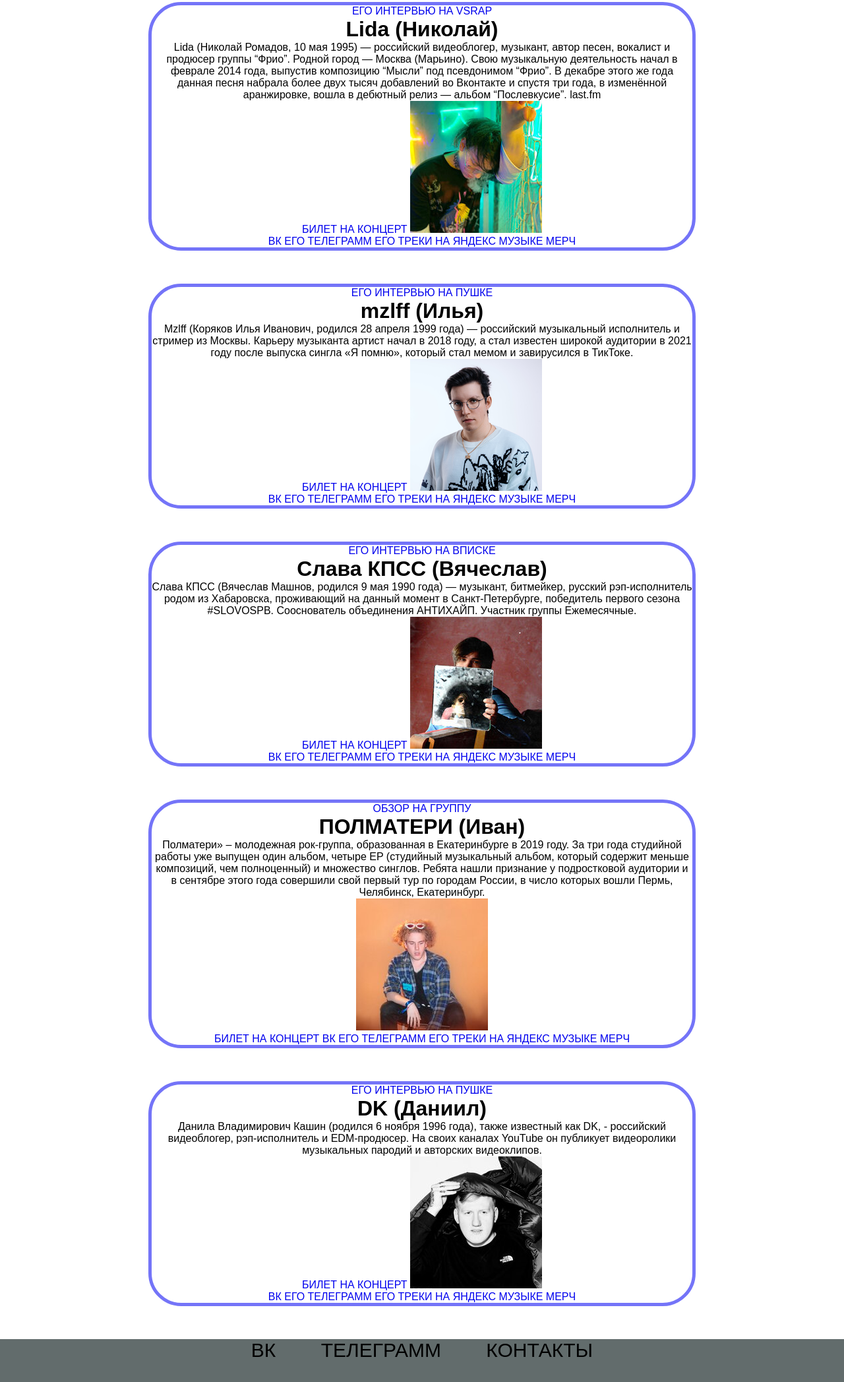
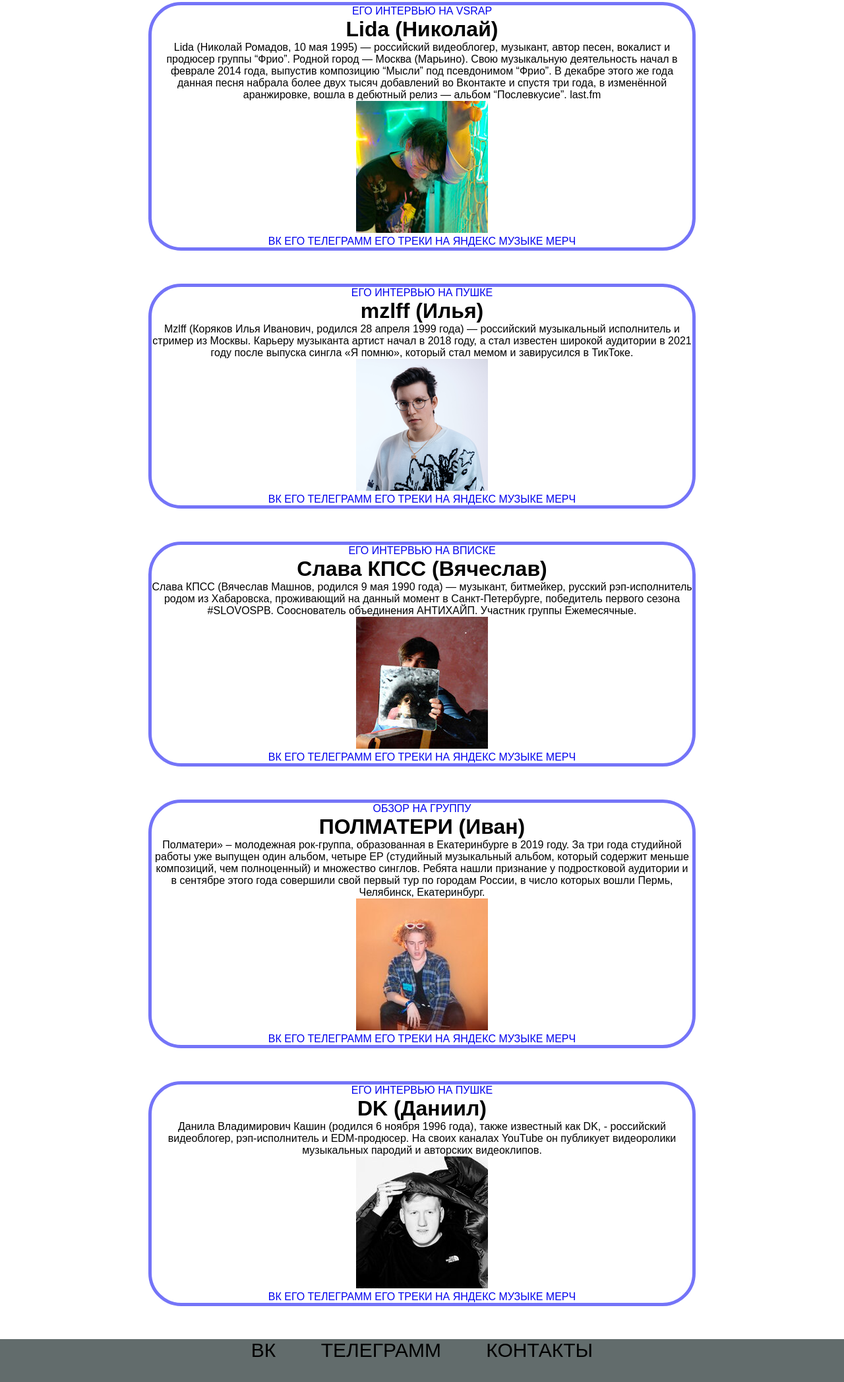
Before and after one commit to chyshkkaa/00, a plain HTML site: page index.html in a window 1280 px wide. Shown: the part 177-2272 px from the top of the page at 66% size. Drawn offline with Linux system fonts and the light colour scheme.

Commit message:
index.html

```diff
--- a/index.html
+++ b/index.html
@@ -18,8 +18,8 @@
             <a href="https://www.youtube.com/watch?v=8sDhE9l8Ht0&pp=ygUZ0LjQvdGC0LXRgNCy0YzRjiDQu9C40LTRiw%3D%3D">ЕГО ИНТЕРВЬЮ НА VSRAP</a>
             <h1>Lida (Николай)</h1>
             <p>Lida (Николай Ромадов, 10 мая 1995) — российский видеоблогер, музыкант, автор песен, вокалист и продюсер группы “Фрио”. Родной город — Москва (Марьино). Свою музыкальную деятельность начал в феврале 2014 года, выпустив композицию “Мысли” под псевдонимом “Фрио”. В декабре этого же года данная песня набрала более двух тысяч добавлений во Вконтакте и спустя три года, в изменённой аранжировке, вошла в дебютный релиз — альбом “Послевкусие”. last.fm </p>
-            <a href="https://lida-concert.ru/">БИЛЕТ НА КОНЦЕРТ</a>
-            <img src="lida.jpg"><br>
+            <img src="lida.jpg">
+            <br>
             <a href="https://vk.com/lidamudota">ВК</a>
             <a href="https://t.me/s/mudotalida">ЕГО ТЕЛЕГРАММ</a>
             <a href="https://music.yandex.ru/artist/7714432">ЕГО ТРЕКИ НА ЯНДЕКС МУЗЫКЕ</a>
@@ -30,8 +30,8 @@
             <a href="https://www.youtube.com/watch?v=Z7Dz-Ks9u0M&pp=ygUW0LjQvdGC0LXRgNCy0YzRjiBNWkxGRg%3D%3D">ЕГО ИНТЕРВЬЮ НА ПУШКЕ</a>
             <h1>mzlff (Илья)</h1>
             <p>Mzlff (Коряков Илья Иванович, родился 28 апреля 1999 года) — российский музыкальный исполнитель и стример из Москвы. Карьеру музыканта артист начал в 2018 году, а стал известен широкой аудитории в 2021 году после выпуска сингла «Я помню», который стал мемом и завирусился в ТикТоке.</p>
-            <a href="https://mzlff.tours/" f>БИЛЕТ НА КОНЦЕРТ</a>
-            <img src="mzlff.png"><br>
+            <img src="mzlff.png">
+            <br>
             <a href="https://vk.com/mazilaweek">ВК</a>
             <a href="https://t.me/mazellovvv">ЕГО ТЕЛЕГРАММ</a>
             <a href="https://music.yandex.ru/artist/6236891">ЕГО ТРЕКИ НА ЯНДЕКС МУЗЫКЕ</a>
@@ -42,8 +42,8 @@
             <a href="https://www.youtube.com/watch?v=RrVN0jNV2VY&pp=ygUk0LjQvdGC0LXRgNCy0YzRjiDRgdC70LDQstGLINCa0J_QodCh">ЕГО ИНТЕРВЬЮ НА ВПИСКЕ</a>
             <h1>Слава КПСС (Вячеслав)</h1>
             <p>Слава КПСС (Вячеслав Машнов, родился 9 мая 1990 года) — музыкант, битмейкер, русский рэп-исполнитель родом из Хабаровска, проживающий на данный момент в Санкт-Петербурге, победитель первого сезона #SLOVOSPB. Сооснователь объединения АНТИХАЙП. Участник группы Ежемесячные.</p>
-            <a href="https://vk.com/away.php?to=https%3A%2F%2Fantihype.world&post=-133205152_137986&cc_key=" f>БИЛЕТ НА КОНЦЕРТ</a>
-            <img src="слав.jpg"><br>
+            <img src="слав.jpg">
+            <br>
             <a href="https://vk.com/kpss_public">ВК</a>
             <a href="https://t.me/antihype_kpss">ЕГО ТЕЛЕГРАММ</a>
             <a href="https://music.yandex.ru/artist/4622988">ЕГО ТРЕКИ НА ЯНДЕКС МУЗЫКЕ</a>
@@ -54,8 +54,8 @@
             <a href="https://www.youtube.com/watch?v=bKmllrqlfMg&pp=ygUj0LjQvdGC0LXRgNCy0YzRjiDQv9C-0LvQvNCw0YLQtdGA0Lg%3D">ОБЗОР НА ГРУППУ</a>
             <h1>ПОЛМАТЕРИ (Иван)</h1>
             <p>Полматери» – молодежная рок-группа, образованная в Екатеринбурге в 2019 году. За три года студийной работы уже выпущен один альбом, четыре EP (студийный музыкальный альбом, который содержит меньше композиций, чем полноценный) и множество синглов. Ребята нашли признание у подростковой аудитории и в сентябре этого года совершили свой первый тур по городам России, в число которых вошли Пермь, Челябинск, Екатеринбург.</p>
-            <img src="pol.jpg"><br>
-            <a href="https://booking-prikolov.com" f>БИЛЕТ НА КОНЦЕРТ</a>
+            <img src="pol.jpg">
+            <br>
             <a href="https://vk.com/polmateri">ВК</a>
             <a href="https://t.me/s/polmamki">ЕГО ТЕЛЕГРАММ</a>
             <a href="https://music.yandex.ru/artist/6373919">ЕГО ТРЕКИ НА ЯНДЕКС МУЗЫКЕ</a>
@@ -67,8 +67,8 @@
             <a href="https://www.youtube.com/watch?v=H-0t5E3zi5M&t=4s&pp=ygUV0LjQvdGC0LXRgNCy0YzRjiDQtNC6">ЕГО ИНТЕРВЬЮ НА ПУШКЕ</a>
             <h1>DK (Даниил)</h1>
             <p>Данила Владимирович Кашин (родился 6 ноября 1996 года), также известный как DK, - российский видеоблогер, рэп-исполнитель и EDM-продюсер. На своих каналах YouTube он публикует видеоролики музыкальных пародий и авторских видеоклипов.</p>
-            <a href="https://main-sound.ru/dk_spb" f>БИЛЕТ НА КОНЦЕРТ</a>
-            <img src="дк.jpg"><br>
+            <img src="дк.jpg">
+            <br>
             <a href="https://vk.com/novaplaycsgo">ВК</a>
             <a href="https://t.me/s/dknasasal">ЕГО ТЕЛЕГРАММ</a>
             <a href="https://music.yandex.ru/artist/5934411">ЕГО ТРЕКИ НА ЯНДЕКС МУЗЫКЕ</a>
```
